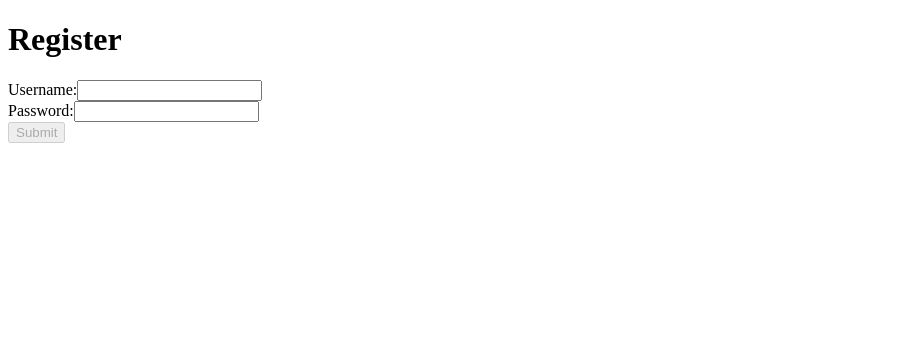
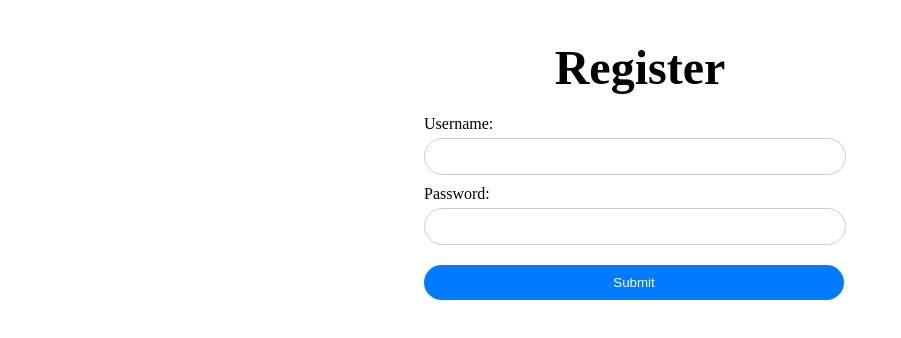
Before and after one commit to Porc-sauce-aigre-douce/pop-sauce-but-better, an Angular app in the folder front/: page /register in a window 1280 px wide. Shown: the top 338 px of the page, without its empty margins (0-901 px from the left). Built offline with nearby package versions, Linux system fonts and the light colour scheme.

Commit message:
Update design

```diff
--- a/front/src/app/back-office/back-office.component.css
+++ b/front/src/app/back-office/back-office.component.css
@@ -0,0 +1,57 @@
+.title {
+  margin: 10px;
+  border-radius: 20px;
+  background-color: #f4f4f4;
+  display: flex;
+  justify-content: center;
+  border: 2px solid #cccccc;
+  box-shadow: 0px 0px 16px 0px rgba(0, 0, 0, 0.17);
+}
+
+button {
+  margin-right: 5px;
+  padding: 10px;
+  margin-left: 10px;
+  min-width: 100px;
+  background-color: #007bff;
+  color: white;
+  border: none;
+  border-radius: 20px;
+  cursor: pointer;
+  box-shadow: 0px 0px 16px 0px rgba(0, 0, 0, 0.17);
+}
+
+button:hover {
+  background-color: #0056b3;
+}
+
+.questions {
+  padding-left: 10px;
+  padding-right: 10px;
+  margin: 10px;
+  border-radius: 20px;
+  background-color: #f4f4f4;
+  display: flex;
+  justify-content: space-between;
+  align-items: center;
+  border: 2px solid #cccccc;
+  box-shadow: 0px 0px 16px 0px rgba(0, 0, 0, 0.17);
+}
+
+label {
+  display: block;
+  margin-bottom: 5px;
+}
+
+input {
+  margin: 10px;
+  padding: 10px;
+  border: 1px solid #ccc;
+  border-radius: 20px;
+  min-width: 400px;
+}
+
+select {
+  border: 1px solid #ccc;
+  border-radius: 20px;
+}
--- a/front/src/app/hubroom/hubroom.component.css
+++ b/front/src/app/hubroom/hubroom.component.css
@@ -1,120 +1,54 @@
-* {
-    box-sizing: border-box;
+body {
+  Display: flex;
+  flex-direction: column;
+  justify-content: center;
 }
 
-  body {
-    font-family: "Muli", sans-serif;
+.container {
+  Display: flex;
+  flex-direction: column;
 }
 
-  .h1 {
+.top {
+  Display: flex;
+  flex-direction: row;
+  justify-content: space-between;
   width: 100%;
-    text-align: center;
-    font-size: 2.4em;
-    font-weight: 900;
 }
 
-  .h2 {
-    width: 100%;
-    text-align: center;
-    margin-bottom: 10px;
-    font-size: 2em;
-    font-weight: 700;
+.title {
+  margin: 10px;
+  border-radius: 20px;
+  background-color: #f4f4f4;
+  display: flex;
+  justify-content: center;
+  border: 2px solid #cccccc;
+  box-shadow: 0px 0px 16px 0px rgba(0, 0, 0, 0.17);
 }
 
-  .h3 {
-    font-size: 1.3em;
-    font-weight: 700;
+label {
+  margin-right: 10px;
 }
 
-  .h4 {
-    width: 100%;
-    text-align: center;
-    margin-top: -20px;
-    margin-bottom: 60px;
-    font-size: 1.2em;
-    font-weight: 300;
+input {
+  padding: 10px;
+  margin-right: 10px;
+  margin-bottom: 10px;
+  border: 1px solid #ccc;
+  border-radius: 20px;
+  box-shadow: 0px 0px 16px 0px rgba(0, 0, 0, 0.17);
 }
 
-  .filters {
-    width: 100%;
-    text-align: center;
-  }
-
-  .ui-group {
-    display: flex;
-    flex-wrap: wrap;
-    justify-content: center;
-    margin-bottom: 40px;
-    margin-top: -20px;
-  }
-
-  /* ---- button ---- */
-
-  .button {
-    display: inline-block;
-    outline: none;
-    padding: 0.5em 1em;
-    margin-top: 6px;
-    border: 1px solid #ccc;
-    border-radius: 4px;
-    color: #444;
-    font-size: 0.9em;
-    background-color: white;
-    transition: all 0.2s;
-  }
-
-  .button:hover {
-    background-color: #ccc;
-    color: black;
-  }
-
-  .button:active,
-  .button.is-checked {
-    background-color: #444;
-    border: 1px solid #444;
-  }
-
-  .button.is-checked {
+button {
+  margin-right: 5px;
+  padding: 10px;
+  min-width: 100px;
+  background-color: #007bff;
   color: white;
-  }
-
-
-  /* ---- button-group ---- */
-
-  .button-group:after {
-    content: "";
-    display: block;
-    clear: both;
-  }
-
-  .button-group .button {
-    float: left;
-    border-radius: 0;
-    margin-left: 0;
-    margin-right: -1px;
-  }
-
-  .button-group .button:first-child {
-    border-radius: 4px 0 0 4px;
-  }
-  .button-group .button:last-child {
-    border-radius: 0 4px 4px 0;
-  }
-
-  /* ---- isotope ---- */
-
-  .grid {
-    margin-top: 40px;
-    margin-left: auto;
-    margin-right: auto;
-    max-width: 1300px;
-  }
-
-  /* clear fix */
-  .grid:after {
-    content: "";
-    display: block;
-    clear: both;
+  border: none;
+  border-radius: 20px;
+  cursor: pointer;
+  box-shadow: 0px 0px 16px 0px rgba(0, 0, 0, 0.17);
 }
 
 /* ---- .element-item ---- */
@@ -124,11 +58,11 @@
   float: left;
   width: 300px;
   height: 300px;
-    margin: 12px;
+  margin: 0px 10px 10px 10px;
   padding: 10px;
   color: #444;
   border: 1px solid #ccc;
-    border-radius: 4px;
+  border-radius: 20px;
   background: linear-gradient(rgba(255, 0, 0, 0) 66%, #efefef 34%);
   box-shadow: 0px 0px 16px 0px rgba(0, 0, 0, 0.17);
   transition: all 0.2s;
@@ -137,7 +71,7 @@
 .element-item:hover {
   box-shadow: 3px 4px 16px 6px rgba(0, 0, 0, 0.17);
   transform: translateY(-5px);
-    border-color: #ff0000;
+  border-color: #007bff;
 }
 
 .element-item > * {
@@ -179,74 +113,23 @@
 
 .element-item .desc {
   position: absolute;
-    top: 210px;
+  top: 240px;
   width: 100%;
   text-align: center;
-    font-size: 0.8em;
+  font-size: 2em;
   padding: 0 20px 0 0;
 }
+
 .my-Form {
-    margin-right: 70px;
-    margin-left: 70px;
-    border-radius: 8px;
-    border: 2px solid var(--Base-Black-100, #222325);
-    background: var(--Base-White-100, #fff);
-    box-shadow: 5px 5px 1px 5px #000000;
+  display: inline;
+  margin: 10px;
+  align-items: center;
+  flex-direction: row;
+  justify-content: center;
+  vertical-align: baseline;
 }
 
-  .my-input::placeholder {
-    text-align: center;
-    font-size: 25px; /* Ajustez la taille du texte du placeholder selon vos besoins */
+.rooms {
+  display: flex;
+  flex-direction: row;
 }
-
-  input[type="search"] {
-    border: 0px solid;
-    border-radius: 20px;
-    outline: 1px;
-    font-size: 25px;
-    border-top-right-radius: 0%;
-    border-top-left-radius: 0%;
-    border-radius: 0%;
-    margin: -1px;
-    left: -20px;
-  }
-
-  .my-input {
-    text-justify: center;
-    width: 2500px;
-    height: 75px;
-    border: hidden;
-    padding: 10px; /* Ajoutez un peu de rembourrage pour un aspect agréable */
-    border: 1px solid #ccc; /* Ajoutez une bordure pour délimiter visuellement les champs de saisie */
-    margin-right: 0;
-  }
-
-  form {
-    display: flex;
-    justify-content: center;
-    align-items: center;
-    gap: 10px;
-    padding: 10px;
-    border-radius: 25px;
-    background-color: #f2f2f2;
-  }
-
-  input[type="text"] {
-    padding: 10px;
-    border: 1px solid black;
-    border-radius: 20px;
-    outline: 1px;
-  }
-
-  button {
-    padding: 10px 20px;
-    border: none;
-    border-radius: 20px;
-    background-color: #4fdba8;
-    color: white;
-    cursor: pointer;
-  }
-
-  button:hover {
-    background-color: #4fdba8;
-  }
--- a/front/src/app/log-in/log-in.component.css
+++ b/front/src/app/log-in/log-in.component.css
@@ -0,0 +1,57 @@
+.body {
+  background-color: #f4f4f4;
+  display: flex;
+  justify-content: center;
+  align-items: center;
+  height: 100vh;
+  margin: 0;
+}
+
+.container {
+  display: flex;
+  flex-direction: column;
+  align-items: center;
+  justify-content: center;
+}
+
+h1 {
+  font-size: xxx-large;
+  margin-bottom: 20px;
+}
+
+.registerForm {
+  align-items: start;
+  display: flex;
+  flex-direction: column;
+  justify-content: center;
+}
+
+label {
+  display: block;
+  margin-bottom: 5px;
+}
+
+input {
+  padding: 10px;
+  margin-right: 10px;
+  margin-bottom: 10px;
+  border: 1px solid #ccc;
+  border-radius: 20px;
+  min-width: 400px;
+}
+
+button {
+  margin-top: 10px;
+  margin-bottom: 40px;
+  padding: 10px;
+  min-width: 420px;
+  background-color: #007bff;
+  color: white;
+  border: none;
+  border-radius: 20px;
+  cursor: pointer;
+}
+
+button:hover {
+  background-color: #0056b3;
+}
--- a/front/src/app/log-in/log-in.component.html
+++ b/front/src/app/log-in/log-in.component.html
@@ -1,5 +1,7 @@
+<body>
+  <div class="container">
     <h1>Log In</h1>
-<form (ngSubmit)="onSubmit()" [formGroup]="loginForm">
+    <form class="registerForm" (ngSubmit)="onSubmit()" [formGroup]="loginForm">
       <div>
         <label for="username">Username:</label>
         <input type="text" formControlName="username">
@@ -10,3 +12,5 @@
       </div>
       <button type="submit" [disabled]="!loginForm.valid">Submit</button>
     </form>
+  </div>
+</body>
--- a/front/src/app/quizz/quizz.component.css
+++ b/front/src/app/quizz/quizz.component.css
@@ -1,201 +1,45 @@
-input::-webkit-outer-spin-button,
-input::-webkit-inner-spin-button {
-    -webkit-appearance: none;
-    margin: 0;
-}
-
-:root {
-  --panel-bg: #f6f3f9;
-}
-
-::placeholder {
-  color: #ccc;
-}
-
-:focus::placeholder {
-  color: transparent;
-}
-
-button {
-  appearance: none;
-  border: 0;
-  background: indigo;
-  color: #fff;
-  padding: 6px 10px;
-  border-radius: 4px;
-  cursor: pointer;
-  font-size: 1rem;
-}
-
-html,
-html * {
-  touch-action: manipulation;
-  -webkit-tap-highlight-color: rgba(0,0,0,0);
-}
-
 body {
   font-size: 16px;
   padding: 0;
   margin: 0;
-  font-family: -apple-system, BlinkMacSystemFont, Helvetica Neue, sans-serif;
-  background-color: var(--panel-bg);
 }
 
 main {
+  width: 500px;
   display: flex;
   flex-direction: column;
   margin: 0 auto;
   text-align: center;
   background: #fff;
+  border: 1px solid #ccc;
+  border-radius: 20px;
+  box-shadow: 0px 0px 16px 0px rgba(0, 0, 0, 0.17);
 }
 
-.generators {
-  display: flex;
-  flex-direction: column;
-  background: var(--panel-bg);
-  padding: 1.5rem 0.75rem 3rem 0.75rem;
-  border-top-left-radius: 1.5rem;
-  border-top-right-radius: 1.5rem;
-}
-
-.generators-row {
-  display: flex;
-  flex-wrap: wrap;
-  align-items: center;
-  justify-content: flex-end;
-  gap: 0.25rem;
-}
-
-.generators-row:not(:last-child) {
-  border-bottom: 1px solid #ddd;
-  padding-bottom: 1.25rem;
-  margin-bottom: 1.25rem;
-}
-
-.generators .icon {
-  display: inline-block;
-  width: 14px;
-  margin-right: 4px;
-  text-align: center;
-}
-
-.generators h3 {
-  flex-grow: 1;
-  text-align: left;
-  margin: 0;
-  font-weight: normal;
-  font-size: 1rem;
-}
-
-.generators button.selected {
-  background-color: #8900ed;
+.question-title {
+  font-size: large;
 }
 
 .quiz {
   margin: 4px;
-  font-family: monospace;
 }
 
-.quiz td {
-  position: relative;
-  padding: 0.3rem 0.2rem;
-  white-space: nowrap;
+button {
+  margin: 10px;
+  padding: 10px;
+  min-width: 200px;
+  background-color: #007bff;
+  color: white;
+  border: none;
+  border-radius: 20px;
+  cursor: pointer;
+  box-shadow: 0px 0px 16px 0px rgba(0, 0, 0, 0.17);
 }
 
-.quiz-item {
-  position: relative;
-  align-items: center;
-  text-align: right;
-  font-size: 1.25rem;
+button:hover {
+  background-color: #0056b3;
 }
 
-.quiz-item-answer {
-  width: 50px;
-  padding: 4px 8px;
-  border: 2px solid #ccc;
-  border-radius: 4px;
-  font-size: 1em;
-  text-align: center;
+.generators {
+  margin-bottom: 20px;
 }
-.quiz-item-answer:focus {
-  outline: 0;
-  border-color: #2fa6ff;
-}
-
-.quiz-item[data-state="correct"] .quiz-item-answer {
-  border-color: green;
-}
-.quiz-item[data-state="correct"] td:last-child:after {
-  position: absolute;
-  left: 100%;
-  top: 0;
-  display: flex;
-  align-items: center;
-  height: 100%;
-  content: '✅';
-  margin-left: 0.5rem;
-  font-size: 1.6rem;
-  animation: bounceIn;
-  animation-duration: 0.7s;
-}
-
-.quiz-item[data-state="incorrect"] .quiz-item-answer {
-  border-color: red;
-}
-.quiz-item[data-state="incorrect"] td:last-child:after {
-  position: absolute;
-  left: 100%;
-  top: 0;
-  height: 100%;
-  display: flex;
-  align-items: center;
-  content: '🤔 non tu est vraiment nul !!';
-  margin-left: 0.5rem;
-  font-size: 1.6rem;
-}
-
-.restart {
-  visibility: hidden;
-  margin: -1.5rem auto 1.5rem auto;
-  font-size: 1.6rem;
-  width: 60px;
-  height: 50px;
-  background: var(--panel-bg);
-  color: indigo;
-}
-
-.quiz[data-state="completed"] + .restart {
-  visibility: visible;
-  opacity: 0;
-  animation: bounceIn;
-  animation-duration: 0.7s;
-  animation-delay: 2s;
-  animation-fill-mode: forwards;
-}
-
-@media only screen and (max-width: 360px) {
-  html {
-    font-size: 14px;
-  }
-}
-
-@media only screen and (min-width: 600px) {
-  body {
-    background-color: #fff;
-    padding: 4vh 2rem;
-  }
-
-  main {
-    max-width: 380px;
-    border: 1px solid var(--panel-bg);
-    border-radius: 1.5rem;
-    box-shadow: 0 10px 20px rgba(0,0,0,0.19), 0 6px 6px rgba(0,0,0,0.23);
-  }
-
-  .generators {
-    border-radius: 1.4rem;
-    padding-bottom: 1.5rem;
-    border-top-left-radius: 0;
-    border-top-right-radius: 0;
-  }
-}
--- a/front/src/app/sign-up/sign-up.component.css
+++ b/front/src/app/sign-up/sign-up.component.css
@@ -0,0 +1,57 @@
+.body {
+  background-color: #f4f4f4;
+  display: flex;
+  justify-content: center;
+  align-items: center;
+  height: 100vh;
+  margin: 0;
+}
+
+.container {
+  display: flex;
+  flex-direction: column;
+  align-items: center;
+  justify-content: center;
+}
+
+h1 {
+  font-size: xxx-large;
+  margin-bottom: 20px;
+}
+
+.registerForm {
+  align-items: start;
+  display: flex;
+  flex-direction: column;
+  justify-content: center;
+}
+
+label {
+  display: block;
+  margin-bottom: 5px;
+}
+
+input {
+  padding: 10px;
+  margin-right: 10px;
+  margin-bottom: 10px;
+  border: 1px solid #ccc;
+  border-radius: 20px;
+  min-width: 400px;
+}
+
+button {
+  margin-top: 10px;
+  margin-bottom: 40px;
+  padding: 10px;
+  min-width: 420px;
+  background-color: #007bff;
+  color: white;
+  border: none;
+  border-radius: 20px;
+  cursor: pointer;
+}
+
+button:hover {
+  background-color: #0056b3;
+}
--- a/front/src/app/sign-up/sign-up.component.html
+++ b/front/src/app/sign-up/sign-up.component.html
@@ -1,5 +1,7 @@
+<body>
+  <div class="container">
     <h1>Register</h1>
-<form [formGroup]="registerForm" (ngSubmit)="onSubmit()">
+    <form class="registerForm" [formGroup]="registerForm" (ngSubmit)="onSubmit()">
       <div>
         <label for="username">Username:</label>
         <input type="text" id="username" formControlName="username">
@@ -10,3 +12,5 @@
       </div>
       <button type="submit" [disabled]="!registerForm.valid">Submit</button>
     </form>
+  </div>
+</body>
```
Also changed, not shown: front/src/app/back-office/back-office.component.html (+12 -4 lines), front/src/app/hubroom/hubroom.component.html (+25 -15 lines), front/src/app/quizz/quizz.component.html (+8 -12 lines). Lines whose indentation alone changed are shown as unchanged.
